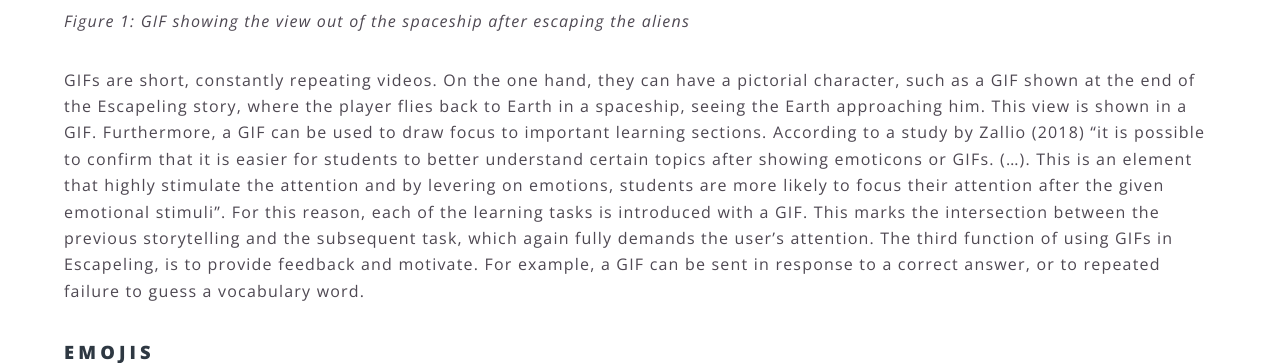
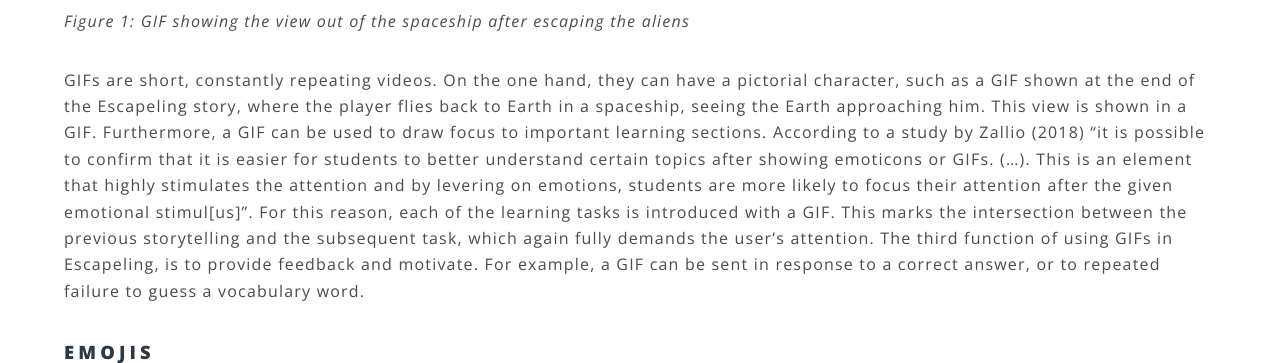
Before and after one commit to ALLUOS/ALLUOS.github.io, a Jekyll site: the page built from _posts/2021-01-02-visualizations.md, in a window 1280 px wide and 900 px high, scrolled down 1660 px, cut to the strip 191-554 px from the top of the window. Built offline with Jekyll 4.4.1, drawn with Linux system fonts in a browser that asks for light colours.

Commit message:
Update _posts/2021-01-02-visualizations.md
Co-authored-by: polina-tsvilodub <42241414+polina-tsvilodub@users.noreply.github.com>

```diff
--- a/_posts/2021-01-02-visualizations.md
+++ b/_posts/2021-01-02-visualizations.md
@@ -42,7 +42,7 @@ The selection of the type and manner of visualization elements was based on both
 *Figure 1: GIF showing the view out of the spaceship after escaping the aliens*
 
 GIFs are short, constantly repeating videos. On the one hand, they can have a pictorial character, such as a GIF shown at the end of the Escapeling story, where the player flies back to Earth in a spaceship, seeing the Earth approaching him. This view is shown in a GIF.
-Furthermore, a GIF can be used to draw focus to important learning sections. According to a study by Zallio (2018) "it is possible to confirm that it is easier for students to better understand certain topics after showing emoticons or GIFs. (...). This is an element that highly stimulate the attention and by levering on emotions, students are more likely to focus their attention after the given emotional stimuli". For this reason, each of the learning tasks is introduced with a GIF. This marks the intersection between the previous storytelling and the subsequent task, which again fully demands the user's attention.
+Furthermore, a GIF can be used to draw focus to important learning sections. According to a study by Zallio (2018) "it is possible to confirm that it is easier for students to better understand certain topics after showing emoticons or GIFs. (...). This is an element that highly stimulates the attention and by levering on emotions, students are more likely to focus their attention after the given emotional stimul[us]". For this reason, each of the learning tasks is introduced with a GIF. This marks the intersection between the previous storytelling and the subsequent task, which again fully demands the user's attention.
 The third function of using GIFs in Escapeling, is to provide feedback and motivate. For example, a GIF can be sent in response to a correct answer, or to repeated failure to guess a vocabulary word.
 
 ### Emojis
```
